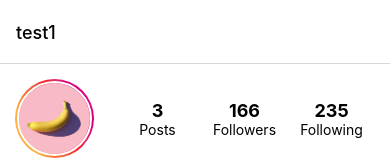
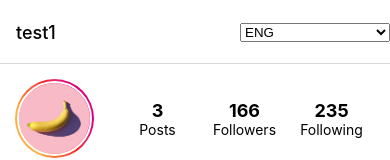
Before and after one commit to marijadragicevic/instagram-clone, a React Native app: screen /ProfileScreen in a window 390 px wide. Shown: the top 160 px of the page. Built offline with nearby package versions, Linux system fonts and the light colour scheme.

Commit message:
Implemented feature translation

```diff
--- a/components/profile/Profile.js
+++ b/components/profile/Profile.js
@@ -6,19 +6,42 @@ import { getThemeColors } from "../../utilities/theme";
 import ProfileHeader from "./ProfileHeader";
 import ProfileGallery from "./ProfileGallery";
 import { loggedInUser } from "../../screens/MessagesScreen";
+import IconButton from "../ui/IconButton";
+import { Picker } from "@react-native-picker/picker";
+import { useDispatch, useSelector } from "react-redux";
+import { getLanguage, setLanguage } from "../../redux/slices/Translation";
 
 const Profile = () => {
   const { theme } = useContext(ThemeContext);
-  const { backgroundColor } = getThemeColors(theme);
+  const { backgroundColor, textColor } = getThemeColors(theme);
 
   const navigation = useNavigation();
   const route = useRoute();
 
+  const dispatch = useDispatch();
+  const language = useSelector(getLanguage);
+
   const currentUser = route?.params?.user || loggedInUser;
 
   useLayoutEffect(() => {
-    navigation.setOptions({ title: currentUser });
-  }, [navigation, theme]);
+    navigation.setOptions({
+      title: currentUser,
+      headerRight: () => (
+        <Picker
+          selectedValue={language}
+          style={{ color: textColor, width: 150 }}
+          dropdownIconColor={textColor}
+          onValueChange={(itemValue) => {
+            dispatch(setLanguage(itemValue));
+          }}
+          mode="dropdown"
+        >
+          <Picker.Item value={"english"} label="ENG" />
+          <Picker.Item value={"serbian"} label="SRB" />
+        </Picker>
+      ),
+    });
+  }, [navigation, theme, route, language]);
 
   return (
     <View style={[styles.container, { backgroundColor: backgroundColor }]}>
--- /dev/null
+++ b/locales/Locales.js
@@ -0,0 +1,4 @@
+export const language = {
+  serbian: {},
+  english: {},
+};
--- /dev/null
+++ b/redux/slices/Translation.js
@@ -0,0 +1,19 @@
+import { createSlice } from "@reduxjs/toolkit";
+
+export const translationSlice = createSlice({
+  name: "translation",
+  initialState: {
+    language: "english",
+  },
+  reducers: {
+    setLanguage(state, action) {
+      state.language = action.payload;
+    },
+  },
+});
+
+export const getLanguage = (state) => state.translation.language;
+
+export const setLanguage = translationSlice.actions.setLanguage;
+
+export default translationSlice.reducer;
--- a/redux/store.js
+++ b/redux/store.js
@@ -1,9 +1,11 @@
 import { configureStore } from "@reduxjs/toolkit";
 
 import devicesMediaReducer from "./slices/DevicesMedia";
+import translationReducer from "./slices/Translation";
 
 export const store = configureStore({
   reducer: {
     devicesMedia: devicesMediaReducer,
+    translation: translationReducer,
   },
 });
```
